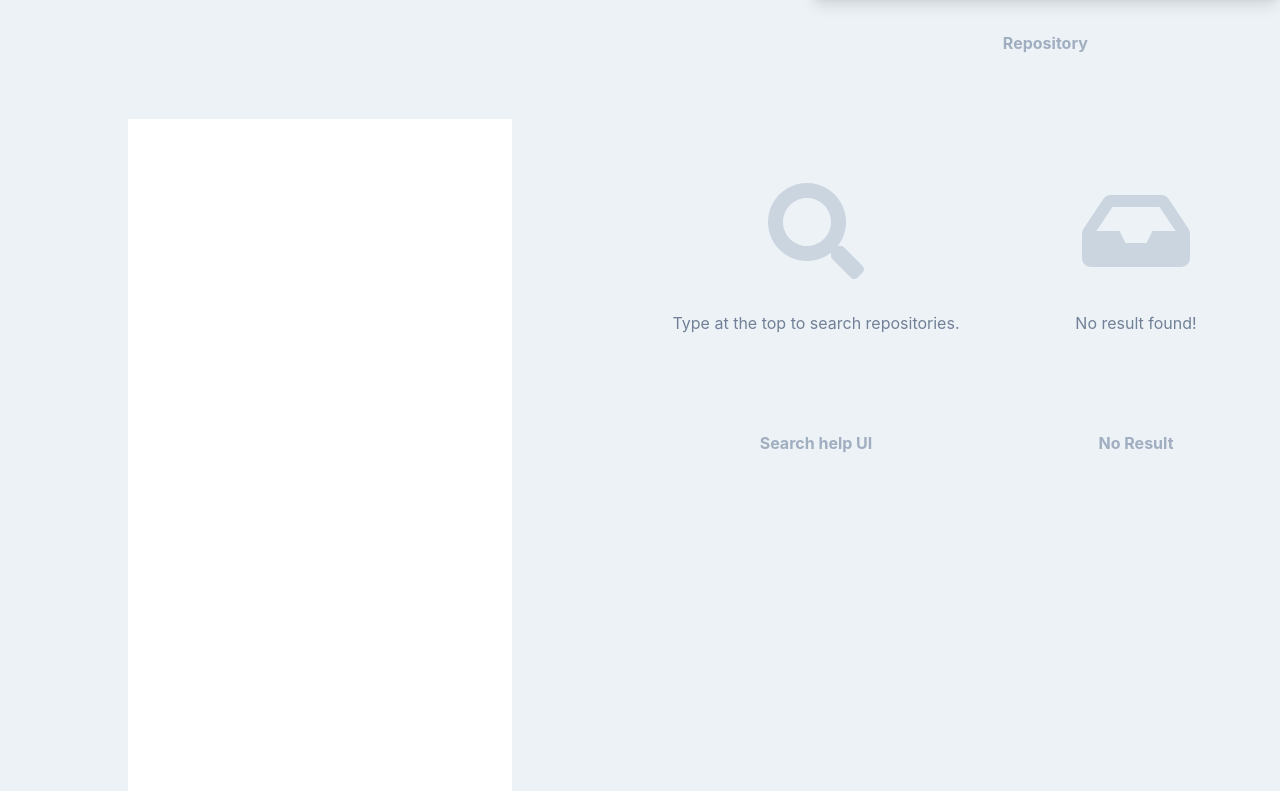
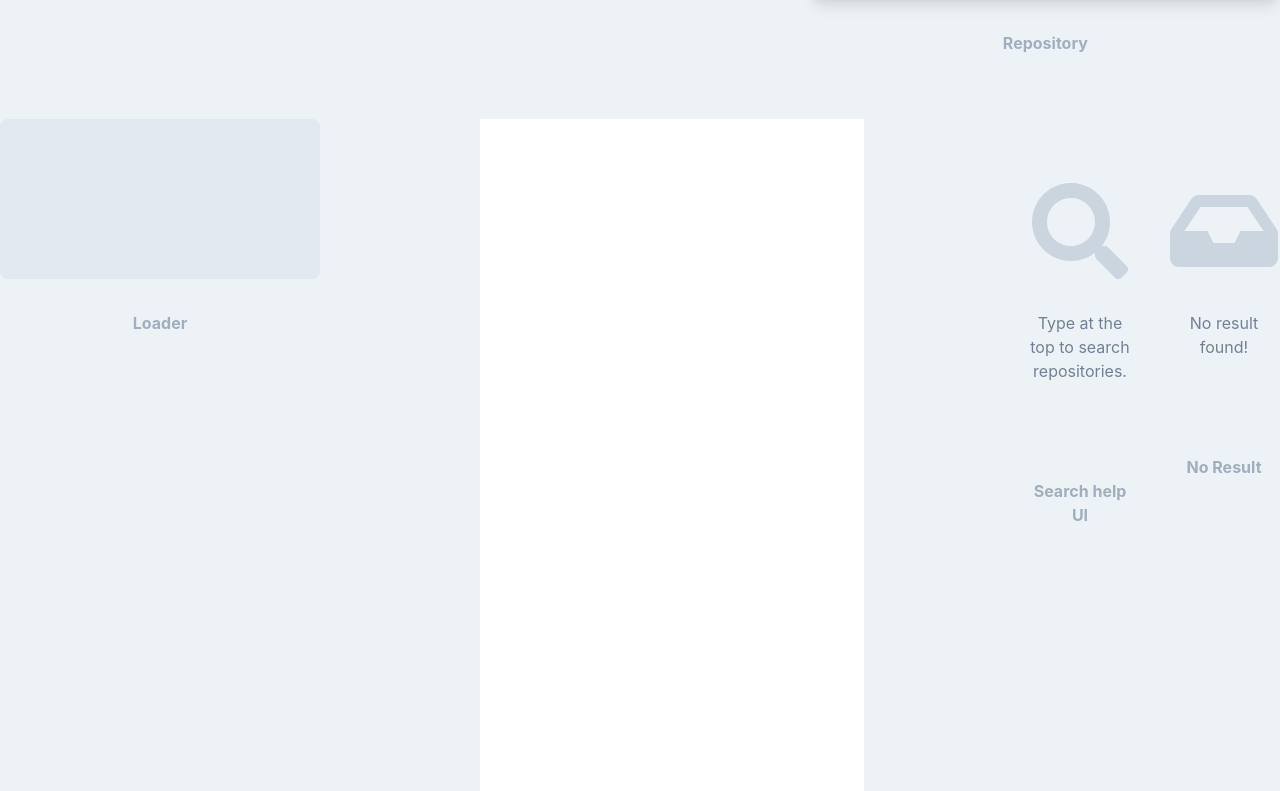
Before and after one commit to React-in-Thai/react-typeahead-practice, a React (Create React App) app: page / in a window 1280 px wide. Shown: the part 1069-1860 px from the top of the page. Built offline with nearby package versions, Linux system fonts and the light colour scheme.

Commit message:
add Loader component

```diff
--- a/src/App.tsx
+++ b/src/App.tsx
@@ -7,6 +7,7 @@ import Repository from "./components/Repository";
 import Screen from './components/Screen';
 import SearchHelpUI from './components/SearchHelpUI';
 import SearchNoResult from './components/SearchNoResult';
+import Loader from './components/Loader';
 
 function App() {
   return (
@@ -49,6 +50,12 @@ function App() {
               Repository
             </caption>
           </div>
+          <div className="w-1/4 max-w-full text-center">
+            <Loader />
+            <caption className="text-center font-bold text-gray-500 text-base block py-8 pointer-events-none">
+              Loader
+            </caption>
+          </div>
           <div className="flex-shrink-0 w-1/2 max-w-full text-center">
             <Screen />
             <caption className="text-center font-bold text-gray-500 text-base block py-8 pointer-events-none">
--- /dev/null
+++ b/src/components/Loader.tsx
@@ -0,0 +1,7 @@
+import React from 'react';
+
+const Loader = () => (
+  <div className="h-40 animate-pulse rounded-lg bg-gray-300" />
+);
+
+export default Loader
```
Also changed, not shown: 1 other file (tests, documents, lock files or other folders).
